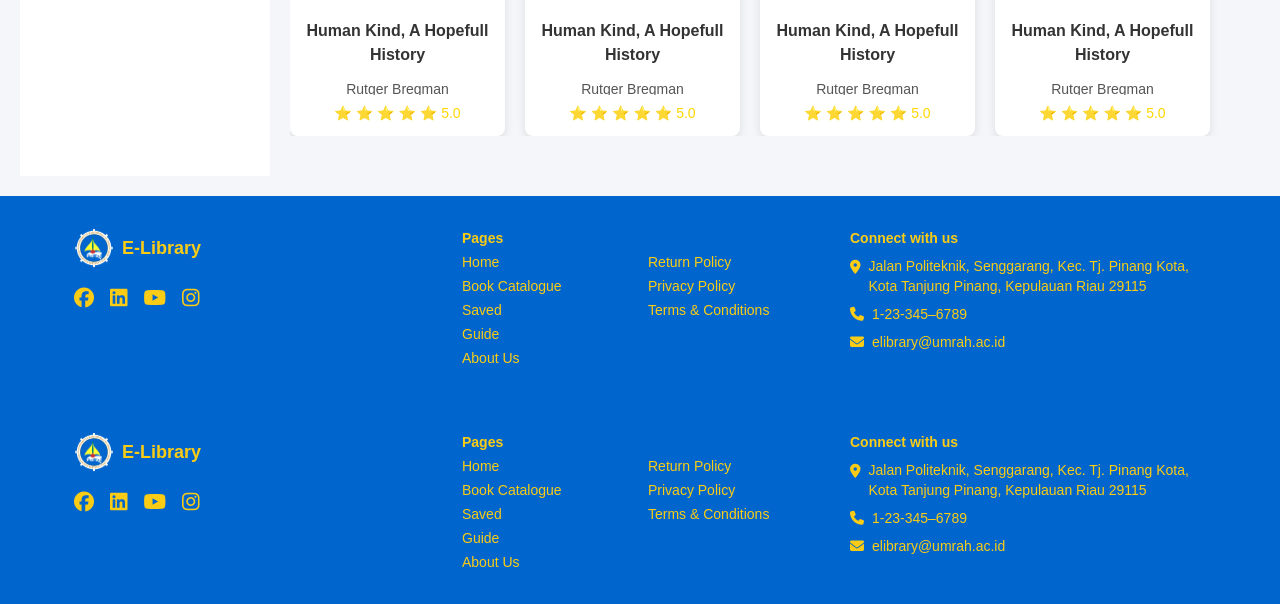
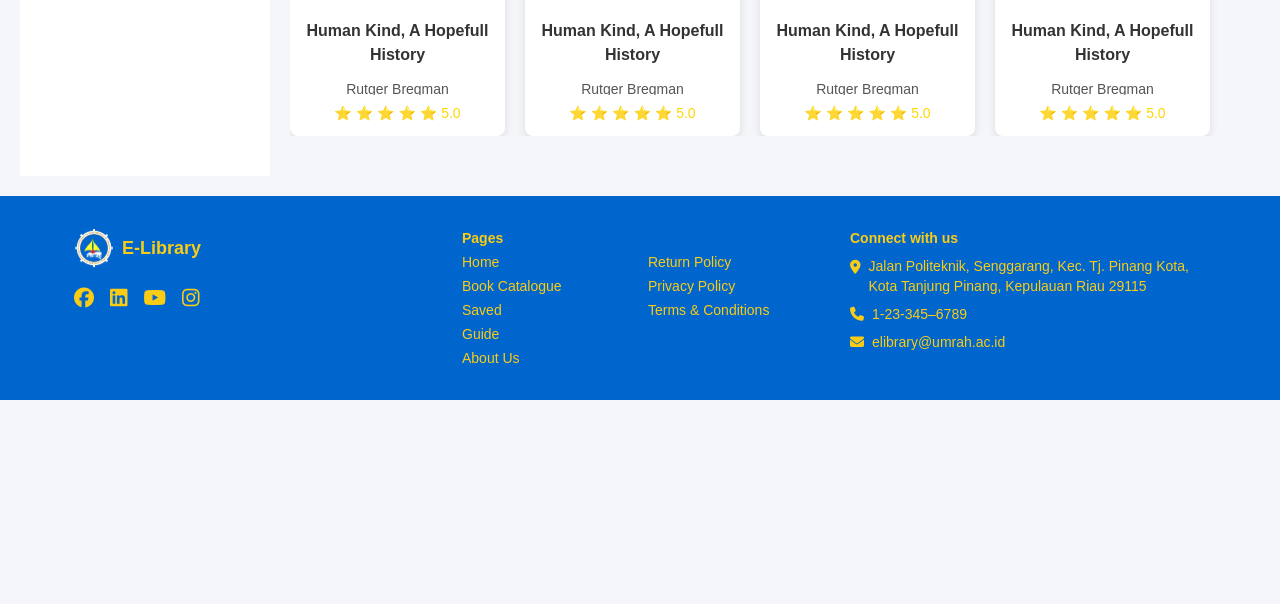
Before and after one commit to jebatbois/IMK-ELibrary, a plain HTML site: page catalogue.html in a window 1280 px wide. Shown: the part 1952-2556 px from the top of the page. After the commit the page ends 2352 px from the top, so only its background shows below. Drawn offline with nearby package versions, Linux system fonts and the light colour scheme.

Commit message:
fix catalogue.html

```diff
--- a/catalogue.html
+++ b/catalogue.html
@@ -578,58 +578,4 @@
   });
 </script>
 </body>
-
-  <!-- Footer -->
-  <footer class="bg-#0066cd text-yellow-400 py-8">
-  <div class="max-w-7xl mx-auto px-6 grid grid-cols-1 md:grid-cols-3 gap-8">
-    <!-- Logo & Sosial Media -->
-    <div>
-      <div class="flex items-center gap-2 mb-4">
-        <img src="images/logo.png" alt="Logo" class="w-10 h-10" />
-        <span class="text-lg font-bold">E-Library</span>
-      </div>
-      <div class="flex space-x-4 text-xl">
-        <a href="#"><i class="fab fa-facebook"></i></a>
-        <a href="#"><i class="fab fa-linkedin"></i></a>
-        <a href="#"><i class="fab fa-youtube"></i></a>
-        <a href="#"><i class="fab fa-instagram"></i></a>
-      </div>
-    </div>
-
-    <!-- Navigasi Halaman -->
-    <div class="grid grid-cols-2 gap-4 text-sm">
-      <div class="flex flex-col space-y-1">
-        <span class="font-bold">Pages</span>
-        <a href="index.html">Home</a>
-        <a href="catalogue.html">Book Catalogue</a>
-        <a href="saved.html">Saved</a>
-        <a href="guide.html">Guide</a>
-        <a href="about.html">About Us</a>
-      </div>
-      <div class="flex flex-col space-y-1">
-        <span class="invisible">Hidden</span> <!-- agar sejajar -->
-        <a href="#">Return Policy</a>
-        <a href="#">Privacy Policy</a>
-        <a href="#">Terms & Conditions</a>
-      </div>
-    </div>
-
-    <!-- Kontak -->
-    <div class="text-sm">
-      <span class="font-bold block mb-2">Connect with us</span>
-      <p class="flex items-start gap-2">
-        <i class="fas fa-map-marker-alt mt-1"></i>
-        Jalan Politeknik, Senggarang, Kec. Tj. Pinang Kota, Kota Tanjung Pinang, Kepulauan Riau 29115
-      </p>
-      <p class="flex items-center gap-2 mt-2">
-        <i class="fas fa-phone"></i> 1-23-345–6789
-      </p>
-      <p class="flex items-center gap-2 mt-2">
-        <i class="fas fa-envelope"></i> elibrary@umrah.ac.id
-      </p>
-    </div>
-  </div>
-</footer>
-</body>
-
 </html>
```
